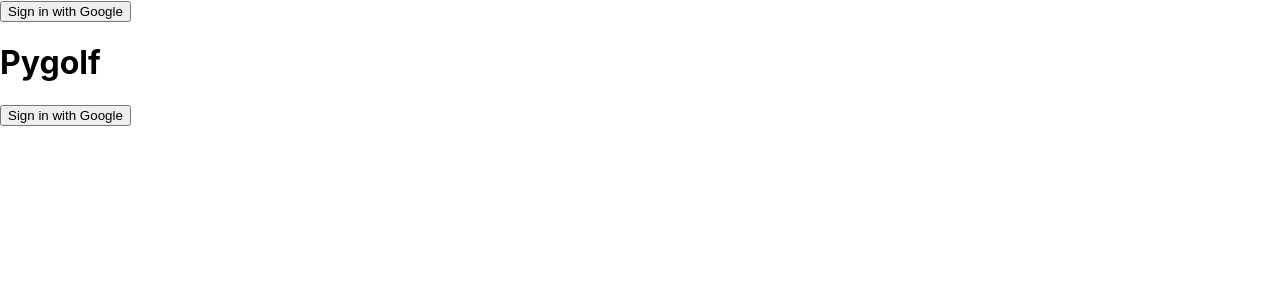
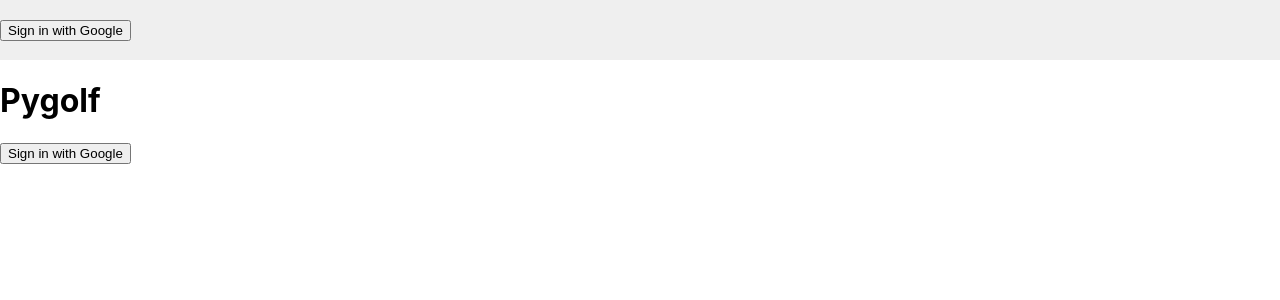
Before and after one commit to CodeWithGames/pygolf, a Next.js app: page / in a window 1280 px wide. Shown: the top 300 px of the page. Built offline with nearby package versions, Linux system fonts and the light colour scheme; no server answers.

Commit message:
Improve styling.

```diff
--- a/styles/Editor.module.css
+++ b/styles/Editor.module.css
@@ -0,0 +1,27 @@
+.container {
+  display: flex;
+  flex-direction: column;
+  height: 100%;
+}
+
+.toolbar {
+  min-height: 60px;
+  display: flex;
+  align-items: center;
+}
+
+.console {
+  height: 200px;
+  border: 2px solid black;
+  display: flex;
+}
+
+.output {
+  width: 50%;
+  overflow: scroll;
+  border: 2px solid black;
+}
+
+.errortext {
+  color: red;
+}
--- a/styles/Header.module.css
+++ b/styles/Header.module.css
@@ -0,0 +1,6 @@
+.container {
+  height: 60px;
+  background: #efefef;
+  display: flex;
+  align-items: center;
+}
--- a/styles/globals.css
+++ b/styles/globals.css
@@ -1,7 +1,11 @@
-html,
-body {
+* {
+  box-sizing: border-box;
+}
+
+html, body, #__next {
   padding: 0;
   margin: 0;
+  height: 100%;
   font-family: -apple-system, BlinkMacSystemFont, Segoe UI, Roboto, Oxygen,
     Ubuntu, Cantarell, Fira Sans, Droid Sans, Helvetica Neue, sans-serif;
 }
@@ -11,6 +15,11 @@ a {
   text-decoration: none;
 }
 
-* {
-  box-sizing: border-box;
+button {
+  cursor: pointer;
 }
+
+#ace-editor {
+  min-height: 200px;
+  flex-grow: 1;
+}
```
